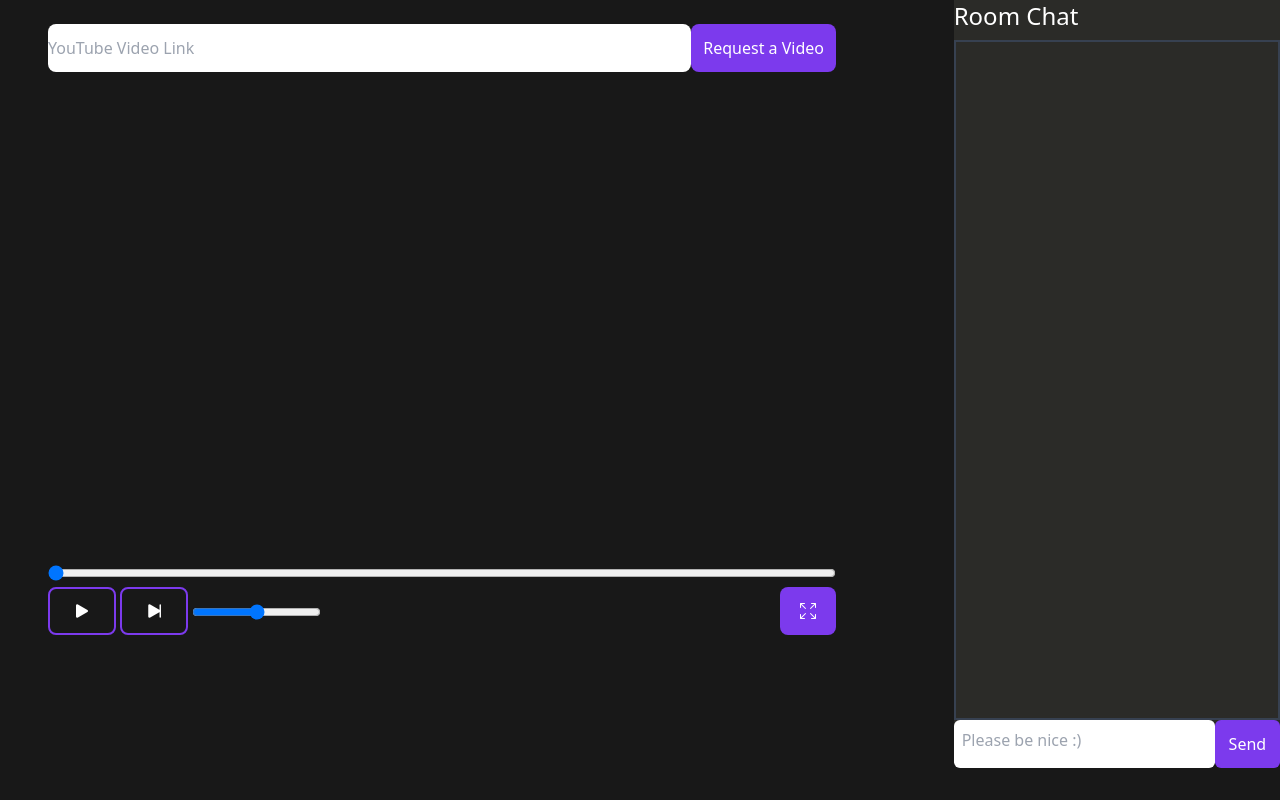
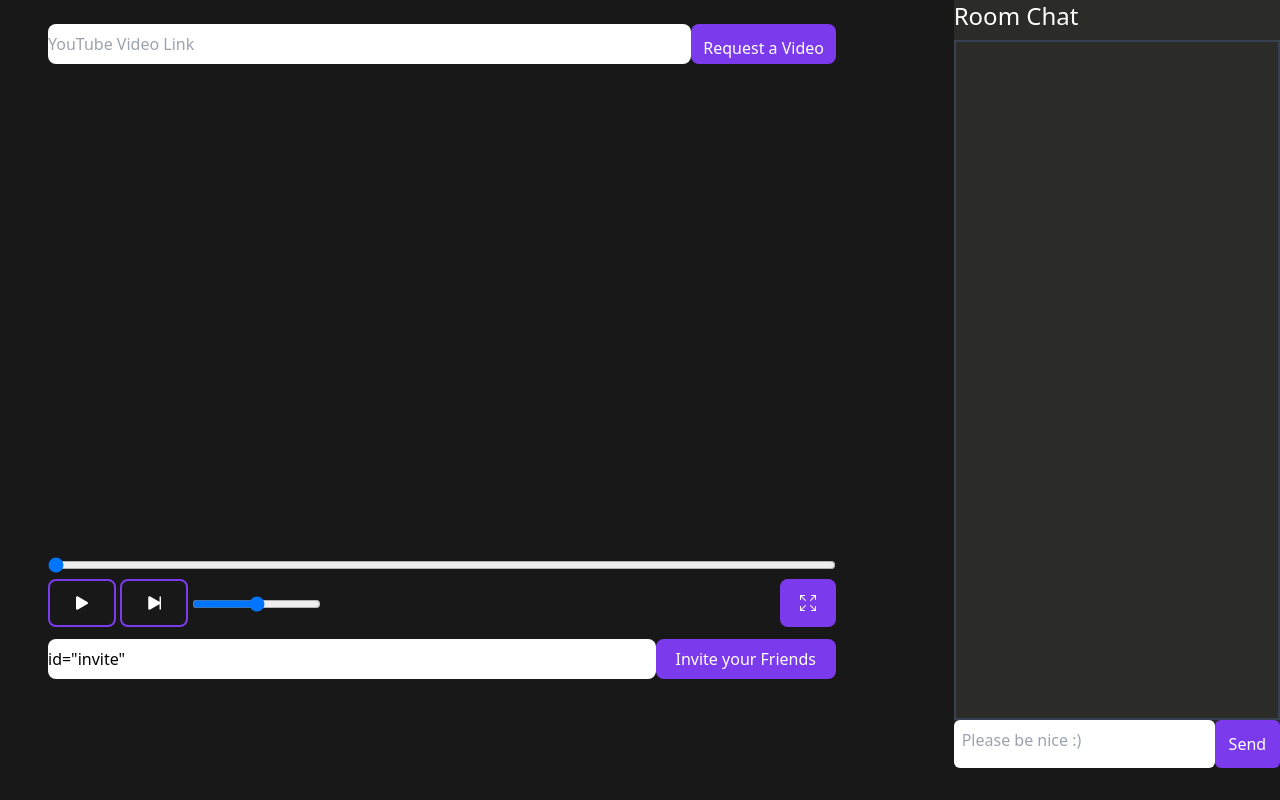
Before and after one commit to 98ZhaoJeffrey/asyncYoutube, a Flask app: template app/templates/room.html in a window 1280 px wide. Run offline with Flask 2, Linux system fonts and the light colour scheme; the template is opened without the code that fills it, so the values that code supplies are empty; style sheets or scripts are compiled from the project's sources; some libraries are stand-ins or nearby versions.

Commit message:
added invite button

```diff
--- a/app/static/js/roomSocketio.js
+++ b/app/static/js/roomSocketio.js
@@ -210,3 +210,18 @@ socket.on('playNextVideo', (data)=>{
      console.log(`Now playing ${data["video"]}`)
    }
 })
+
+function copyLink() {
+  /* Get the text field */
+  var copyText = document.getElementById("invite");
+
+  /* Select the text field */
+  copyText.select();
+  copyText.setSelectionRange(0, 99999); /* For mobile devices */
+
+  /* Copy the text inside the text field */
+  document.execCommand("copy");
+
+  /* Alert the copied text */
+  alert("Copied the text: " + copyText.value);
+}
--- a/app/templates/room.html
+++ b/app/templates/room.html
@@ -15,8 +15,8 @@
   <div class="px-12 col-span-10 lg:col-span-7">
     <div class="flex flex-col justify-center items-center">
       <div class="flex flex-row py-6 w-full">
-        <input id="videoInput" type="text" placeholder="YouTube Video Link" name="video" class="flex-grow rounded-lg focus:outline-none focus:ring focus:border-purple-800 h-12 " required></input>
-        <button id="videoButton" class="flex-none rounded-lg bg-purple-600 text-white text-1xl focus:outline-none w-1/16 h-12 p-3 hover:bg-purple-800">
+        <input id="videoInput" type="text" placeholder="YouTube Video Link" name="video" class="flex-grow rounded-lg focus:outline-none focus:ring focus:border-purple-800 h-10" required></input>
+        <button id="videoButton" class="flex-none rounded-lg bg-purple-600 text-white text-1xl focus:outline-none w-1/16 h-10 p-3 hover:bg-purple-800">
           Request a Video
         </button>
       </div>
@@ -43,7 +43,10 @@
             <i class="bi bi-arrows-fullscreen"></i>
           </button>
         </div>
-        <p class="text-white">{{joinUrl}}</p>
+        <div class="flex flex-row py-3">
+          <input type="text" value={{joinUrl}} id="invite" readonly class="flex-grow rounded-lg focus:outline-none focus:ring focus:border-purple-800 h-10"></input>
+          <button onclick="copyLink()" class="rounded-lg bg-purple-600 text-white text-1xl px-5 focus:outline-none h-10 hover:bg-purple-800"> Invite your Friends </button>
+        </div>
       </div>
     </div>
     </div>
```
